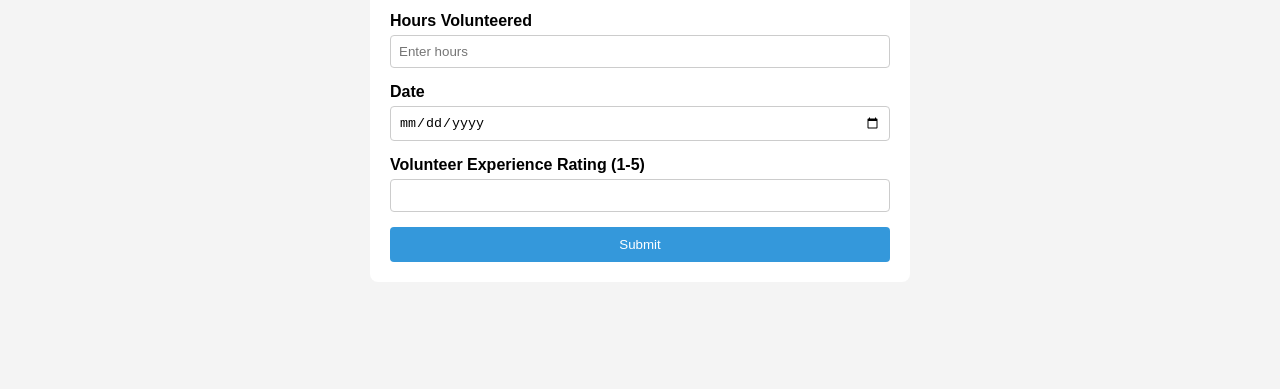
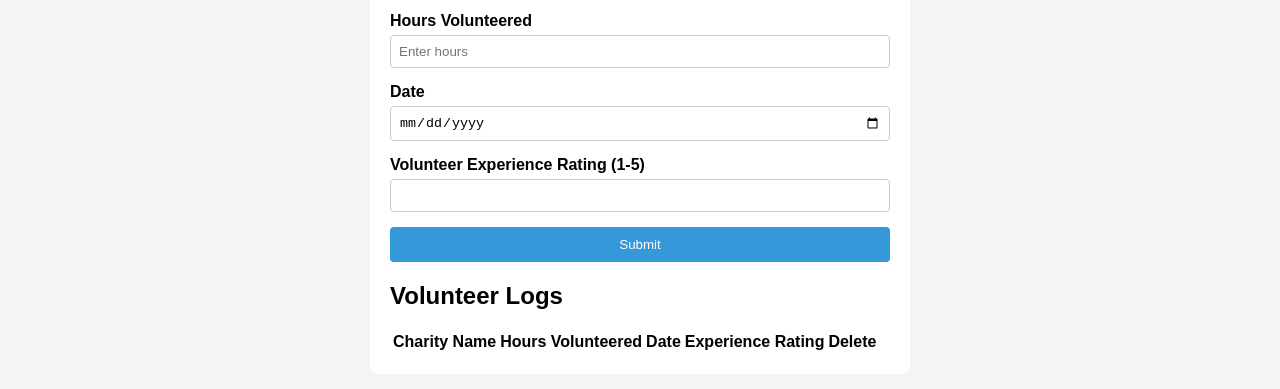
Before and after one commit to 9Nish5/Group-Project-2230, a website: page Volunteer-hours-tracker/index.html in a window 1280 px wide. Shown: the part 305-694 px from the top of the page. Drawn offline with Linux system fonts and the light colour scheme.

Commit message:
Implemented a table with the columns required

```diff
--- a/Volunteer-hours-tracker/index.html
+++ b/Volunteer-hours-tracker/index.html
@@ -46,6 +46,28 @@
 
     </form>
 
+    <section>
+    <h2>Volunteer Logs</h2>
+    <table id="volunteerTable">
+
+        <thead>
+            <tr>
+                <th>Charity Name</th>
+                <th>Hours Volunteered</th>
+                <th>Date</th>
+                <th>Experience Rating</th>
+                <th>Delete</th>
+            </tr>
+        </thead>
+
+        <tbody id="tableBody">
+
+        </tbody>
+
+    </table>
+
+</section>
+
   </main>
 
 
```
